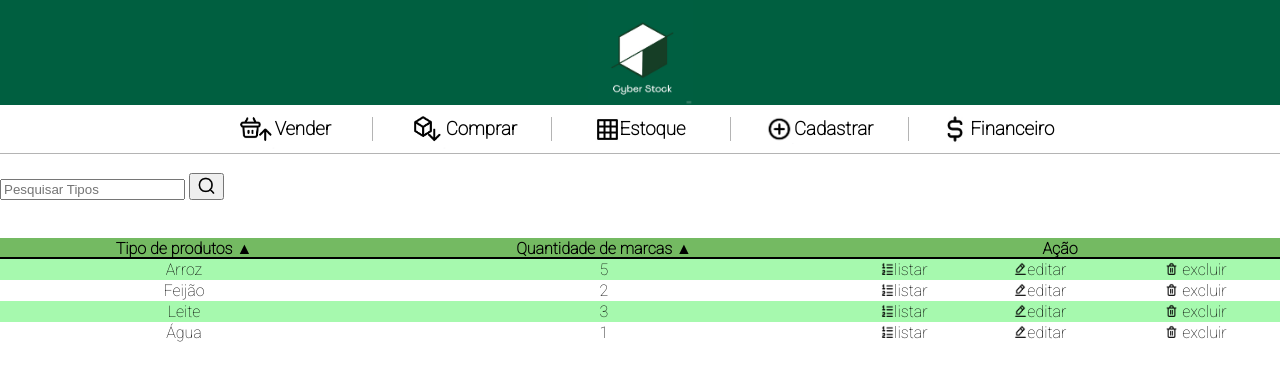
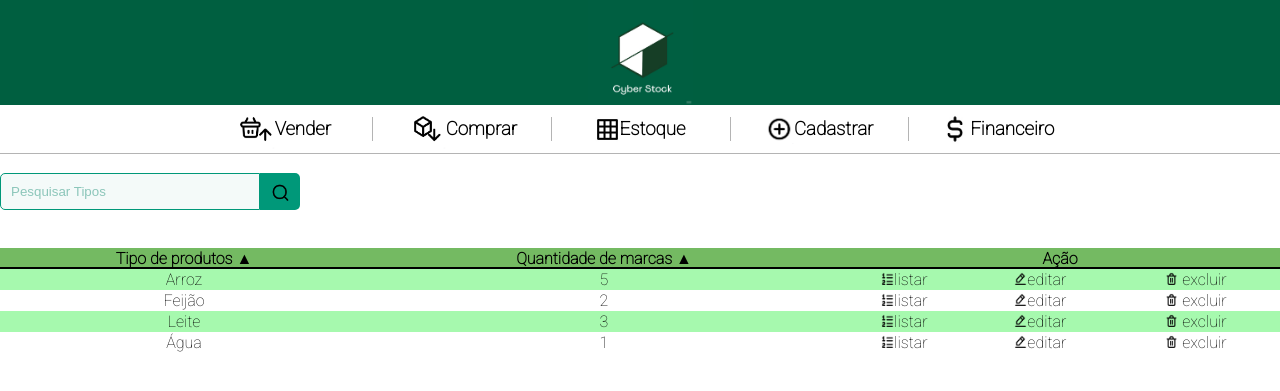
Before and after one commit to nahmrodrigues/Cyber-Stock, a Django app: page /products/types/ in a window 1280 px wide. Shown: the top 391 px of the page. Run offline with Django 3.2, Linux system fonts and the light colour scheme; data that the repository does not hold is empty.

Commit message:
Style da barra de pesquisa

```diff
--- a/cyber_stock/static/css/product_types.css
+++ b/cyber_stock/static/css/product_types.css
@@ -53,3 +53,81 @@ div#conteiner{
     transition: all 0.5s linear;
     width: 20rem;
   }
+
+  /*style of searchbar*/
+.searchbar{
+	width: 100%;
+	max-width: 300px;
+	display: inline-flex;
+}
+
+.searchbar__input {
+	flex-grow: 1;
+	padding: 10px;
+	outline: none;
+	border: 1px solid #009879;
+	border-radius: 5px 0 0 5px;
+	background: #f4faf9;
+	transition: background 0.25s, box-shadow 0.25s;
+}
+
+.searchbar__input:focus{
+	background: white;
+	box-shadow: 0 0 2px #8cc6ba;
+}
+
+.searchbar__input::placeholder{
+	color: #8cc6ba;
+}
+
+.searchbar__button {
+	width: 40px;
+	background: #009879;
+	color: white;
+	outline: none;
+	border: none;
+	display: flex;
+	align-items: center;
+	justify-content: center;
+	border-radius: 0 5px 5px 0;
+	cursor: pointer;
+	user-select: none;
+}
+
+/*style auf table*/
+table{
+	border-collapse: collapse;
+	border: 0px solid;
+	width: 100%;
+}
+tr:nth-of-type(odd){
+	background-color: #A6F9AE;
+}
+
+tbody{
+	font-size: 100%;
+}
+thead{
+	background-color: #74BA62;
+}
+th{
+	background-color: #74BA62;
+}
+
+td{
+	text-align: center;
+}
+
+.table.sticky th{
+	position: sticky;
+	top: 0;
+}
+.table.sticky th::after{
+	content: '';
+	width: 100%;
+	height: 2px;
+	position: absolute;
+	bottom: 0;
+	left: 0;
+	background: black;
+}
```
